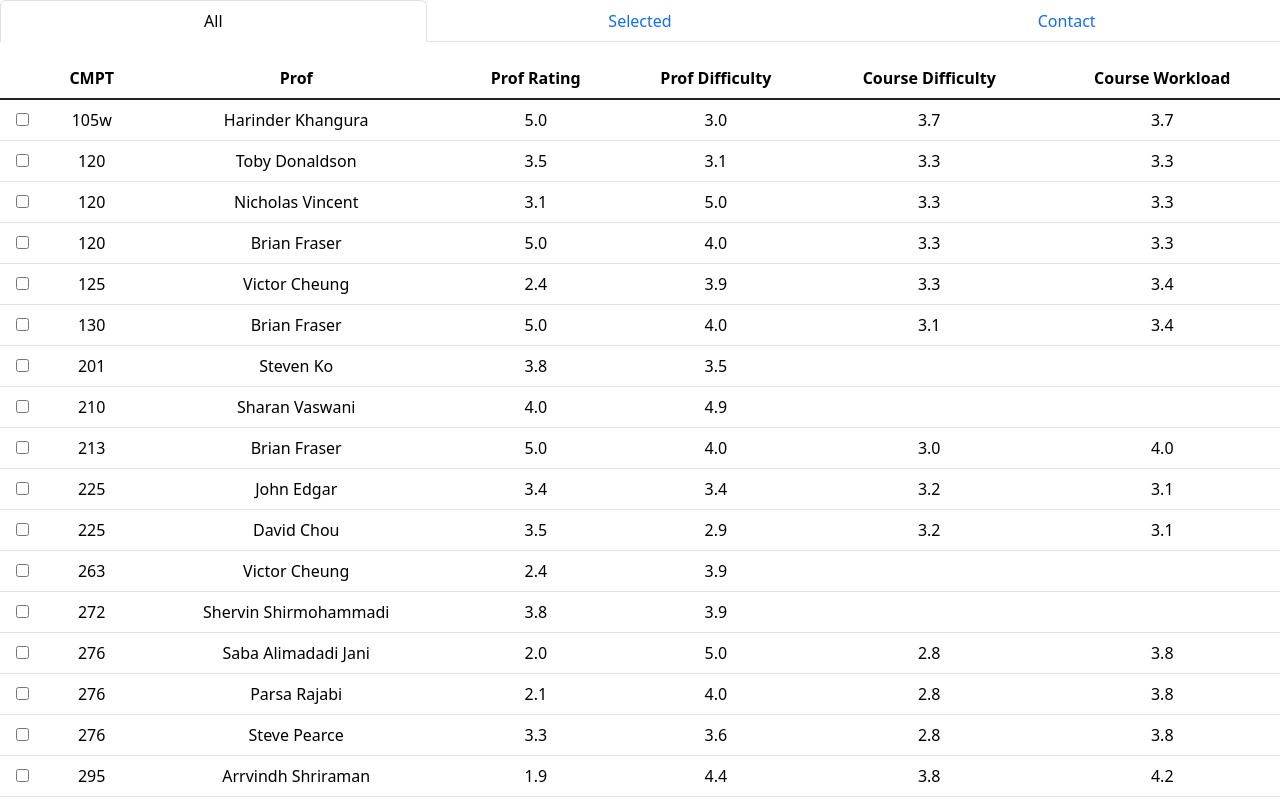
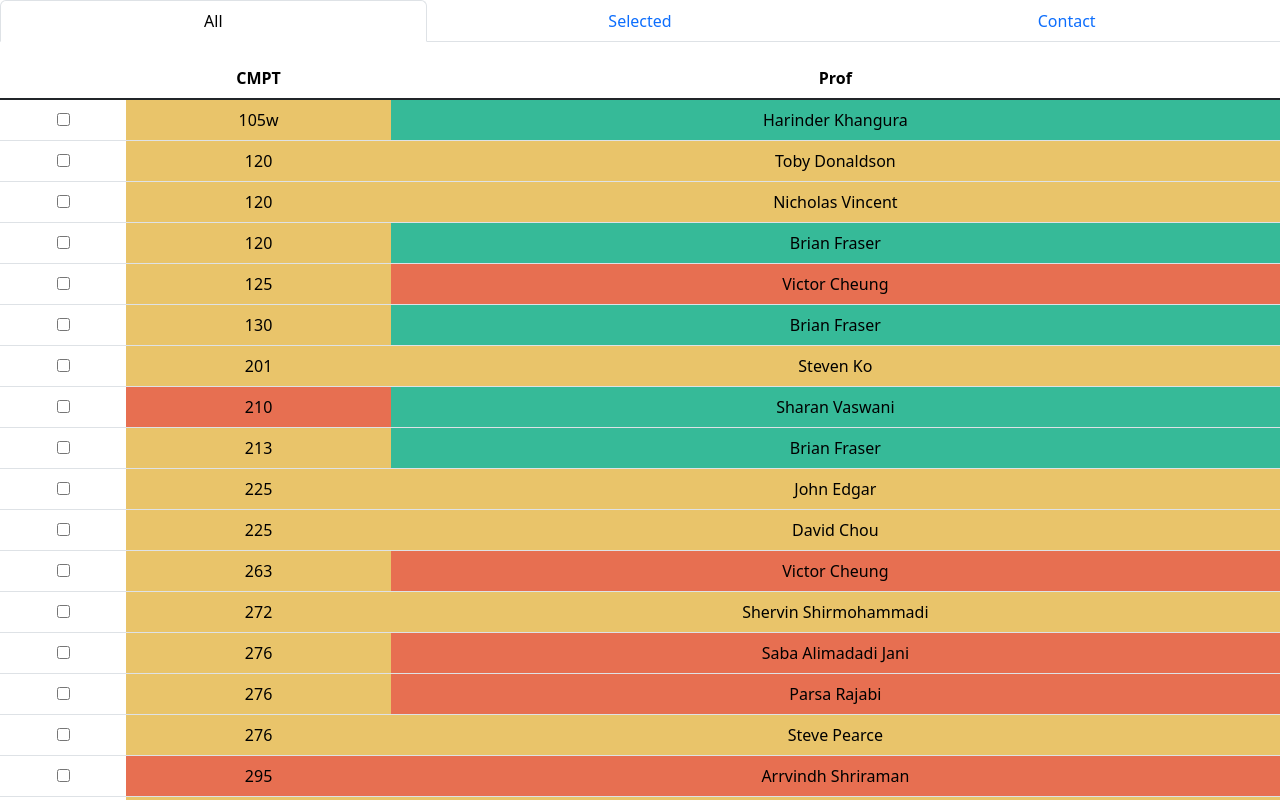
Before and after one commit to paul-atwal/sfucourses, a React (Create React App) app: page / in a window 1280 px wide. Shown: the top 800 px of the page. Built offline with nearby package versions, Linux system fonts and the light colour scheme.

Commit message:
fixed graph bug; added conditional colouring

```diff
--- a/src/components/BarChart.js
+++ b/src/components/BarChart.js
@@ -34,10 +34,21 @@ const BarChart = (props) => {
   // function to calculate average
   const getAverage = (attribute, dataArray) => {
     let sum = 0;
+    // track how many valid numbers we've encountered
+    let count = 0;
     for (let i = 0; i < dataArray.length; i++) {
-      sum = sum + parseFloat(dataArray[i][attribute]);
+      const value = parseFloat(dataArray[i][attribute]);
+
+      // if value isn't null, we'll use it for average
+      if (!isNaN(value)) {
+        sum += value;
+        count++;
+      }
+
+      // if we have at least one valid number, return the average.
+      // otherwise return 0
+      return count > 0 ? sum / count : 0;
     }
-    return sum / dataArray.length;
   };
 
   const dataset = [];
--- a/src/components/TabPage.js
+++ b/src/components/TabPage.js
@@ -25,6 +25,9 @@ function TabPage() {
       justify
     >
       <Tab eventKey="all" title="All">
+        {selectedData.entries.length > 0 && (
+          <BarChart checkedRows={selectedData.entries} />
+        )}
         <Table
           data={data}
           checkedRows={checkedRows}
@@ -32,7 +35,9 @@ function TabPage() {
         />
       </Tab>
       <Tab eventKey="selected" title="Selected">
-        <BarChart checkedRows={selectedData.entries} />
+        {selectedData.entries.length > 0 && (
+          <BarChart checkedRows={selectedData.entries} />
+        )}
         <Table
           data={selectedData}
           checkedRows={checkedRows}
--- a/src/components/TableRows.js
+++ b/src/components/TableRows.js
@@ -2,18 +2,68 @@ const TableRows = (props) => {
   const handleCheck = () => {
     props.onCheckChange(props.id);
   };
+
+  const profDifficulty = parseFloat(props.instructor_difficulty);
+  const courseDifficulty = parseFloat(props.course_difficulty);
+  const courseWorkload = parseFloat(props.workload);
+
+  const ratings = [profDifficulty, courseDifficulty, courseWorkload];
+
+  const getAggregateRating = (ratings) => {
+    let sum = 0;
+    let count = 0;
+
+    for (let i = 0; i < ratings.length; i++) {
+      const value = ratings[i];
+      if (!isNaN(value)) {
+        sum += value;
+        count++;
+      }
+    }
+    return sum / count;
+  };
+
+  const getBackgroundColour = (aggregateRating) => {
+    if (aggregateRating >= 4.0) {
+      return "#E76F51";
+    } else if (aggregateRating >= 3.0) {
+      return "#E9C46A";
+    } else {
+      return "#36BA98";
+    }
+  };
+
+  const getBackgroundColourProf = (rating) => {
+    if (rating >= 4.0) {
+      return "#36BA98";
+    } else if (rating >= 3.0) {
+      return "#E9C46A";
+    } else {
+      return "#E76F51";
+    }
+  };
+
+  const aggregateRating = getAggregateRating(ratings);
 
   return (
     <tr>
       <td>
         <input type="checkbox" checked={props.checked} onChange={handleCheck} />
       </td>
-      <td>{props.course_number}</td>
-      <td>{props.instructor_name}</td>
-      <td>{props.instructor_rating}</td>
+      <td style={{ backgroundColor: getBackgroundColour(aggregateRating) }}>
+        {props.course_number}
+      </td>
+      <td
+        style={{
+          backgroundColor: getBackgroundColourProf(props.instructor_rating),
+        }}
+      >
+        {props.instructor_name}
+      </td>
+      {/* <td>{props.instructor_rating}</td>
       <td>{props.instructor_difficulty}</td>
       <td>{props.course_difficulty}</td>
-      <td>{props.workload}</td>
+      <td>{props.workload}</td> */}
     </tr>
   );
 };
--- a/src/components/Tables.js
+++ b/src/components/Tables.js
@@ -9,10 +9,10 @@ const Tables = ({ data, checkedRows, onCheckChange }) => {
           <th></th>
           <th>CMPT</th>
           <th>Prof</th>
-          <th>Prof Rating</th>
+          {/* <th>Prof Rating</th>
           <th>Prof Difficulty</th>
           <th>Course Difficulty</th>
-          <th>Course Workload</th>
+          <th>Course Workload</th> */}
         </tr>
       </thead>
       <tbody>
```
Also changed, not shown: todo.txt.
